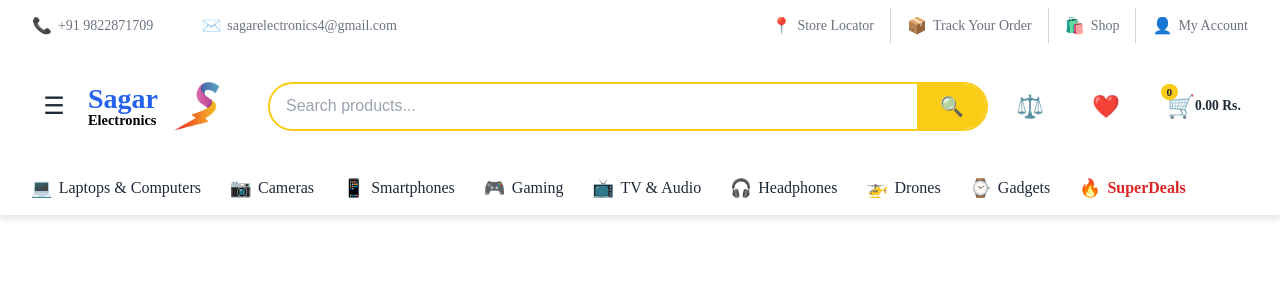
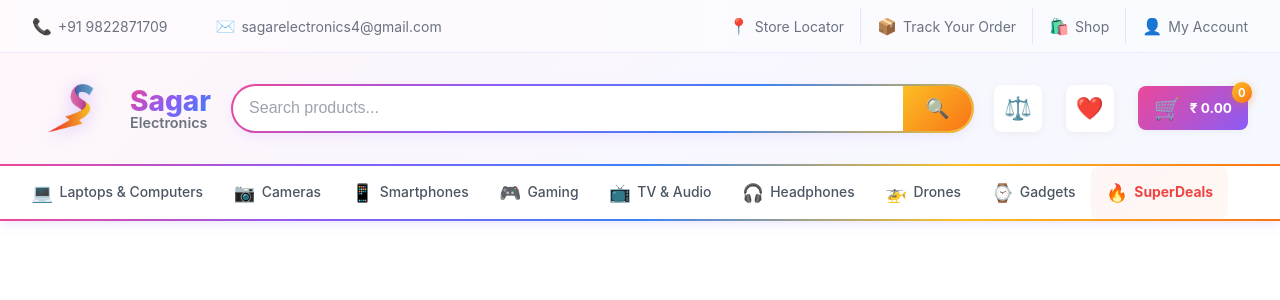
Before and after one commit to KrishnaPahune/Projects, a React (Vite) app in the folder Sagar/sagar/: page / in a window 1280 px wide. Shown: the top 300 px of the page. Built offline with nearby package versions, Linux system fonts and the light colour scheme.

Commit message:
synced the navbar theme with logo

```diff
--- a/Sagar/sagar/src/App.jsx
+++ b/Sagar/sagar/src/App.jsx
@@ -1,5 +1,6 @@
 import React from 'react'
 import Home from './pages/Home'
+import './global.css'
 function App() {
   return (
     <div>
--- a/Sagar/sagar/src/components/Header/BottomBar.css
+++ b/Sagar/sagar/src/components/Header/BottomBar.css
@@ -1,102 +1,171 @@
-/* BottomBar Styles */
+/* BottomBar - Updated with Brand Theme */
 
-/* Move variables to global.css later */
-:root {
-  --accent-color: #2563eb;
-  --text-dark: #1f2937;
-  --bg-white: #ffffff;
-  --bg-light: #f3f4f6;
-  --border-color: #d1d5db;
+/* Mobile First - Hidden */
+.bottom-bar {
+  display: none;
 }
 
-/* ✅ MOBILE FIRST — Hidden */
-.bottom-bar{
-    display:none;
-}
-
-
-/* ✅ Show only on Tablet + Desktop */
-@media (min-width:769px){
+/* Show only on Tablet + Desktop */
+@media (min-width: 769px) {
 
   .bottom-bar {
-    display:block;
-    background-color: var(--bg-white);
+    display: block;
+    background: white;
+    border-bottom: 2px solid transparent;
+    border-image: linear-gradient(90deg, #ec4899, #8b5cf6, #3b82f6, #fbbf24, #f97316) 1;
+    box-shadow: 0 2px 8px rgba(139, 92, 246, 0.05);
   }
 
   .bottom-bar-container {
-    max-width:1280px;   /* more premium than 1400 */
-    margin:0 auto;
-    padding:0 1rem;
-    display:flex;
-    align-items:center;
+    max-width: 1280px;
+    margin: 0 auto;
+    padding: 0 1rem;
+    display: flex;
+    align-items: center;
   }
 
   .categories-list {
-    display:flex;
-    list-style:none;
-    width:100%;
-    margin:0;
-    padding:0;
-
-    /* smooth horizontal scrolling if needed */
-    overflow-x:auto;
-    scrollbar-width:none;
+    display: flex;
+    list-style: none;
+    width: 100%;
+    margin: 0;
+    padding: 0;
+    overflow-x: auto;
+    scrollbar-width: none;
+    flex-wrap: nowrap;
   }
 
-  .categories-list::-webkit-scrollbar{
-      display:none;
+  .categories-list::-webkit-scrollbar {
+    display: none;
   }
 
-  .category-item{
-      flex-shrink:0;
+  .category-item {
+    flex-shrink: 0;
+    position: relative;
   }
 
   .category-link {
-    display:flex;
-    align-items:center;
-    gap:0.4rem;
-
-    padding:1rem 0.9rem;
-    text-decoration:none;
-    color:var(--text-dark);
-
-    font-size:1rem;
-    font-weight:500;
-
-    border-radius:0.375rem;
-    white-space:nowrap;
-
-    transition: background 0.25s ease, color 0.25s ease;
+    display: flex;
+    align-items: center;
+    gap: 0.4rem;
+    padding: 1rem 0.85rem;
+    text-decoration: none;
+    color: #4b5563;
+    font-size: 0.85rem;
+    font-weight: 500;
+    border-radius: 0.5rem;
+    white-space: nowrap;
+    transition: all 0.3s ease;
+    position: relative;
   }
 
-  .category-link:hover{
-      background-color:var(--bg-light);
-      color:var(--accent-color);
+  .category-link::before {
+    content: '';
+    position: absolute;
+    bottom: 0;
+    left: 50%;
+    width: 0;
+    height: 3px;
+    background: linear-gradient(90deg, #ec4899, #8b5cf6, #3b82f6);
+    transition: all 0.3s ease;
+    transform: translateX(-50%);
+    border-radius: 3px 3px 0 0;
   }
 
-  .category-icon{
-      font-size:1.1rem;
+  .category-link:hover {
+    background: linear-gradient(135deg, rgba(236, 72, 153, 0.08), rgba(139, 92, 246, 0.08));
+    color: #8b5cf6;
+    transform: translateY(-2px);
   }
 
-  /* SuperDeals */
-  .super-deals .category-link{
-      color:#dc2626;
-      font-weight:700;
+  .category-link:hover::before {
+    width: 100%;
   }
 
-  .super-deals .category-link:hover{
-      background:#fef2f2;
+  .category-icon {
+    font-size: 1.1rem;
+    transition: transform 0.3s ease;
   }
 
+  .category-link:hover .category-icon {
+    transform: scale(1.15);
+  }
+
+  /* SuperDeals Special Styling */
+  .super-deals .category-link {
+    color: #ef4444;
+    font-weight: 700;
+    background: linear-gradient(135deg, rgba(239, 68, 68, 0.05), rgba(249, 115, 22, 0.05));
+  }
+
+  .super-deals .category-link::before {
+    background: linear-gradient(90deg, #ef4444, #f97316, #fbbf24);
+  }
+
+  .super-deals .category-link:hover {
+    background: linear-gradient(135deg, rgba(239, 68, 68, 0.12), rgba(249, 115, 22, 0.12));
+    color: #dc2626;
+    box-shadow: 0 4px 12px rgba(239, 68, 68, 0.2);
+  }
+
+  .super-deals .category-icon {
+    animation: pulse 2s infinite;
+  }
+
+  @keyframes pulse {
+    0%, 100% {
+      transform: scale(1);
+    }
+    50% {
+      transform: scale(1.1);
+    }
+  }
 }
 
+/* Tablet fine tuning */
+@media (min-width: 769px) and (max-width: 1024px) {
+  .category-link {
+    padding: 1rem 0.75rem;
+    font-size: 0.82rem;
+    gap: 0.35rem;
+  }
+}
 
-/* Tablet fine tuning */
-@media (min-width:769px) and (max-width:1024px){
+/* Desktop */
+@media (min-width: 1025px) {
+  .category-link {
+    padding: 1rem 0.95rem;
+    font-size: 0.87rem;
+  }
+}
 
-  .category-link{
-      padding:1rem 0.7rem;
-      font-size:0.8rem;
+/* Large Desktop */
+@media (min-width: 1400px) {
+  .category-link {
+    padding: 1rem 1.15rem;
+    font-size: 0.92rem;
+  }
+}
+
+/* Accessibility */
+@media (prefers-contrast: high) {
+  .category-link:focus {
+    outline: 3px solid #8b5cf6;
+    outline-offset: 2px;
   }
 
+  .bottom-bar {
+    border-bottom: 3px solid #8b5cf6;
+  }
 }
+
+@media (prefers-reduced-motion: reduce) {
+  .category-link,
+  .category-link::before,
+  .category-icon,
+  .super-deals .category-icon {
+    transition: none;
+    transform: none !important;
+    animation: none !important;
+  }
+}
--- a/Sagar/sagar/src/components/Header/BottomBar.jsx
+++ b/Sagar/sagar/src/components/Header/BottomBar.jsx
@@ -2,7 +2,6 @@ import React from 'react';
 import './BottomBar.css';
 
 const BottomBar = () => {
-
   const categories = [
     { name: 'Laptops & Computers', icon: '💻', link: '/category/laptops' },
     { name: 'Cameras', icon: '📷', link: '/category/cameras' },
--- a/Sagar/sagar/src/components/Header/Header.css
+++ b/Sagar/sagar/src/components/Header/Header.css
@@ -1,20 +1,9 @@
-/* Header Parent Component Styles */
+/* Header Parent Component - Updated with Brand Theme */
+
 * {
   margin: 0;
   padding: 0;
   box-sizing: border-box;
-}
-
-:root {
-  --primary-color: #91b8d4;
-  --accent-color: #2563eb;
-  --text-dark: #1f2937;
-  --text-light: #6b7280;
-  --bg-white: #ffffff;
-  --bg-light: #f3f4f6;
-  --border-color: #d1d5db;
-  --shadow-md: 0 4px 6px rgba(0, 0, 0, 0.1);
-  --shadow-lg: 0 10px 15px rgba(0, 0, 0, 0.1);
 }
 
 /* Header Container */
@@ -23,8 +12,8 @@
   position: sticky;
   top: 0;
   z-index: 1000;
-  background-color: var(--bg-white);
-  box-shadow: var(--shadow-md);
+  background-color: white;
+  box-shadow: 0 4px 12px rgba(139, 92, 246, 0.1);
 }
 
 /* ============================================
@@ -36,7 +25,8 @@
   left: 0;
   right: 0;
   bottom: 0;
-  background-color: rgba(0, 0, 0, 0.5);
+  background: linear-gradient(135deg, rgba(236, 72, 153, 0.3), rgba(139, 92, 246, 0.3));
+  backdrop-filter: blur(4px);
   z-index: 1001;
   animation: fadeIn 0.3s ease;
 }
@@ -57,9 +47,9 @@
   bottom: 0;
   width: 280px;
   max-width: 85vw;
-  background-color: var(--bg-white);
+  background: white;
   z-index: 1002;
-  box-shadow: var(--shadow-lg);
+  box-shadow: 4px 0 24px rgba(139, 92, 246, 0.2);
   overflow-y: auto;
   animation: slideIn 0.3s ease;
 }
@@ -78,8 +68,9 @@
   justify-content: space-between;
   align-items: center;
   padding: 1.5rem;
-  border-bottom: 1px solid var(--border-color);
-  background-color: var(--primary-color);
+  border-bottom: 2px solid transparent;
+  border-image: linear-gradient(90deg, #ec4899, #8b5cf6, #3b82f6) 1;
+  background: linear-gradient(135deg, rgba(236, 72, 153, 0.05), rgba(139, 92, 246, 0.05));
   position: sticky;
   top: 0;
   z-index: 10;
@@ -87,28 +78,34 @@
 
 .mobile-menu-header h3 {
   font-size: 1.25rem;
-  color: var(--text-dark);
-  font-weight: 700;
+  background: linear-gradient(135deg, #ec4899, #8b5cf6, #3b82f6);
+  -webkit-background-clip: text;
+  -webkit-text-fill-color: transparent;
+  background-clip: text;
+  font-weight: 800;
 }
 
 .close-btn {
-  background: none;
+  background: linear-gradient(135deg, #ec4899, #8b5cf6);
   border: none;
-  font-size: 1.75rem;
+  font-size: 1.5rem;
   cursor: pointer;
-  color: var(--text-dark);
-  padding: 0.25rem;
-  width: 36px;
-  height: 36px;
+  color: white;
+  padding: 0.5rem;
+  width: 40px;
+  height: 40px;
   display: flex;
   align-items: center;
   justify-content: center;
-  border-radius: 0.375rem;
-  transition: background-color 0.3s ease;
+  border-radius: 0.5rem;
+  transition: all 0.3s ease;
+  box-shadow: 0 4px 12px rgba(139, 92, 246, 0.3);
 }
 
 .close-btn:hover {
-  background-color: rgba(0, 0, 0, 0.1);
+  background: linear-gradient(135deg, #db2777, #7c3aed);
+  transform: rotate(90deg);
+  box-shadow: 0 6px 16px rgba(139, 92, 246, 0.4);
 }
 
 .mobile-nav {
@@ -123,21 +120,37 @@
   gap: 0.75rem;
   padding: 1rem 1.5rem;
   text-decoration: none;
-  color: var(--text-dark);
+  color: #4b5563;
   font-size: 1rem;
   font-weight: 500;
-  border-bottom: 1px solid var(--border-color);
+  border-bottom: 1px solid rgba(139, 92, 246, 0.1);
   transition: all 0.3s ease;
+  position: relative;
+}
+
+.mobile-nav-link::before {
+  content: '';
+  position: absolute;
+  left: 0;
+  top: 0;
+  bottom: 0;
+  width: 0;
+  background: linear-gradient(135deg, #ec4899, #8b5cf6);
+  transition: width 0.3s ease;
 }
 
 .mobile-nav-link:hover {
-  background-color: var(--bg-light);
-  color: var(--accent-color);
+  background: linear-gradient(90deg, rgba(236, 72, 153, 0.08), rgba(139, 92, 246, 0.08));
+  color: #8b5cf6;
   padding-left: 2rem;
 }
 
+.mobile-nav-link:hover::before {
+  width: 4px;
+}
+
 .mobile-nav-link:active {
-  background-color: var(--primary-color);
+  background: linear-gradient(90deg, rgba(236, 72, 153, 0.15), rgba(139, 92, 246, 0.15));
 }
 
 /* ============================================
@@ -147,7 +160,7 @@
 /* Mobile - Below 768px */
 @media (max-width: 768px) {
   .header {
-    box-shadow: 0 2px 4px rgba(0, 0, 0, 0.1);
+    box-shadow: 0 2px 8px rgba(139, 92, 246, 0.08);
   }
 
   .mobile-menu {
@@ -168,11 +181,6 @@
   }
 }
 
-/* Desktop - Above 1024px */
-@media (min-width: 1025px) {
-  /* Mobile menu hidden on desktop as hamburger is hidden */
-}
-
 /* ============================================
    ACCESSIBILITY
    ============================================ */
@@ -180,18 +188,18 @@
 /* Focus Styles */
 .close-btn:focus,
 .mobile-nav-link:focus {
-  outline: 2px solid var(--accent-color);
+  outline: 3px solid #8b5cf6;
   outline-offset: 2px;
 }
 
 /* High Contrast Mode */
 @media (prefers-contrast: high) {
   .mobile-menu {
-    border: 2px solid var(--text-dark);
+    border: 2px solid #8b5cf6;
   }
 
   .mobile-nav-link {
-    border-bottom: 2px solid var(--text-dark);
+    border-bottom: 2px solid #8b5cf6;
   }
 }
 
@@ -200,9 +208,11 @@
   .overlay,
   .mobile-menu,
   .mobile-nav-link,
+  .mobile-nav-link::before,
   .close-btn {
     animation: none !important;
     transition: none !important;
+    transform: none !important;
   }
 }
 
--- a/Sagar/sagar/src/components/Header/MiddleBar.css
+++ b/Sagar/sagar/src/components/Header/MiddleBar.css
@@ -1,24 +1,11 @@
-/* NOTE:
-Move :root variables to global.css later
-*/
+/* MiddleBar - Updated with Brand Theme */
 
-:root {
-  --accent-color: #2563eb;
-  --accent-yellow: #facc15; /* upgraded yellow */
-  --text-dark: #1f2937;
-  --text-light: #6b7280;
-  --text-muted: #9ca3af;
-  --bg-white: #ffffff;
-  --bg-light: #f3f4f6;
-  --border-color: #FACD15;
-}
+.middle-bar {
+  background: linear-gradient(135deg, rgba(236, 72, 153, 0.05) 0%, rgba(139, 92, 246, 0.05) 50%, rgba(59, 130, 246, 0.05) 100%);
+  padding: 0.65rem 0;
+  border-bottom: 2px solid transparent;
+  border-image: linear-gradient(90deg, #ec4899, #8b5cf6, #3b82f6, #fbbf24, #f97316) 1;
 
-/* Main Header */
-.middle-bar {
-  background-color: var(--bg-white);
-  padding: 0.65rem 0;
-
-  /* makes site feel instantly modern */
   position: sticky;
   top: 0;
   z-index: 999;
@@ -27,7 +14,6 @@ Move :root variables to global.css later
 .middle-bar-container {
   margin: 0 1rem;
   padding: 0 1rem;
-
   display: flex;
   align-items: center;
   justify-content: space-between;
@@ -35,7 +21,6 @@ Move :root variables to global.css later
 }
 
 /* Logo Section */
-
 .logo-section {
   display: flex;
   align-items: center;
@@ -43,27 +28,26 @@ Move :root variables to global.css later
 }
 
 .menu-toggle {
-  background: none;
+  background: linear-gradient(135deg, #ec4899, #8b5cf6);
   border: none;
   cursor: pointer;
   padding: 0.5rem;
-
   font-size: 1.5rem;
-  color: var(--text-dark);
-
+  color: white;
   display: flex;
   align-items: center;
   justify-content: center;
-
-  border-radius: 0.375rem;
-  transition: background-color 0.25s ease;
-
+  border-radius: 0.5rem;
+  transition: all 0.3s ease;
   min-width: 44px;
   min-height: 44px;
+  box-shadow: 0 4px 12px rgba(139, 92, 246, 0.3);
 }
 
 .menu-toggle:hover {
-  background-color: var(--bg-light);
+  background: linear-gradient(135deg, #db2777, #7c3aed);
+  transform: translateY(-2px);
+  box-shadow: 0 6px 16px rgba(139, 92, 246, 0.4);
 }
 
 .logo {
@@ -72,11 +56,18 @@ Move :root variables to global.css later
   font-weight: 700;
   line-height: 1.1;
   align-items: center;
+  gap: 0.5rem;
 }
 
 .logo-img {
   width: 90px;
   height: auto;
+  filter: drop-shadow(0 2px 8px rgba(139, 92, 246, 0.3));
+  transition: transform 0.3s ease;
+}
+
+.logo-img:hover {
+  transform: scale(1.05);
 }
 
 .logo-text {
@@ -84,37 +75,44 @@ Move :root variables to global.css later
   flex-direction: column;
   gap: 0.1rem;
 }
-.logo-text-main{
+
+.logo-text-main {
   font-size: 1.75rem;
-  color: var(--accent-color);
+  background: linear-gradient(135deg, #ec4899, #8b5cf6, #3b82f6);
+  -webkit-background-clip: text;
+  -webkit-text-fill-color: transparent;
+  background-clip: text;
+  font-weight: 800;
 }
 
 .logo-text-sub {
   font-size: 0.9rem;
-  color: black;
+  color: #6b7280;
   margin-top: -4px;
+  font-weight: 600;
 }
 
-
-/* Search Section — MOST IMPORTANT */
-
+/* Search Section */
 .search-section {
   flex: 1;
   max-width: 1500px;
-
   display: flex;
   align-items: center;
-
   background-color: white;
-  border: 2px solid #facc15;
+  border: 2px solid transparent;
   border-radius: 2rem;
-
   overflow: hidden;
-  transition: border-color 0.25s ease;
+  transition: all 0.3s ease;
+  box-shadow: 0 4px 12px rgba(139, 92, 246, 0.1);
+  background-image: linear-gradient(white, white),
+                    linear-gradient(135deg, #ec4899, #8b5cf6, #3b82f6, #fbbf24);
+  background-origin: border-box;
+  background-clip: padding-box, border-box;
 }
 
 .search-section:focus-within {
-  border-color: var(--accent-color);
+  box-shadow: 0 6px 20px rgba(139, 92, 246, 0.25);
+  transform: translateY(-1px);
 }
 
 .search-input {
@@ -122,32 +120,35 @@ Move :root variables to global.css later
   padding: 0.7rem 1rem;
   border: none;
   background: transparent;
-
   font-size: 1rem;
   outline: none;
-  color: var(--text-dark);
+  color: #1f2937;
 }
 
 .search-input::placeholder {
-  color: var(--text-muted);
+  color: #9ca3af;
 }
 
 .search-button {
-  background-color: var(--accent-yellow);
+  background: linear-gradient(135deg, #fbbf24, #f97316);
   border: none;
-
   padding: 0.7rem 1.4rem;
   cursor: pointer;
-
   display: flex;
   align-items: center;
   justify-content: center;
-
-  transition: background-color 0.25s ease;
+  transition: all 0.3s ease;
+  color: white;
+  font-weight: 600;
 }
 
 .search-button:hover {
-  background-color: #fbbf24;
+  background: linear-gradient(135deg, #f59e0b, #ea580c);
+  box-shadow: 0 4px 12px rgba(249, 115, 22, 0.4);
+}
+
+.search-button:active {
+  transform: scale(0.98);
 }
 
 .search-icon {
@@ -155,67 +156,74 @@ Move :root variables to global.css later
 }
 
 /* Actions Section */
-
 .actions-section {
   display: flex;
   align-items: center;
-  gap: 2rem;
+  gap: 1.5rem;
 }
 
 .action-btn {
-  background: none;
-  border: none;
+  background: white;
+  border: 2px solid transparent;
   cursor: pointer;
-
-  padding: 0.45rem;
-  color: var(--text-dark);
-
+  padding: 0.5rem;
+  color: #4b5563;
   font-size: 1.4rem;
-
   display: flex;
   align-items: center;
   justify-content: center;
-
-  border-radius: 0.375rem;
-  transition: background-color 0.25s ease;
-
+  border-radius: 0.5rem;
+  transition: all 0.3s ease;
   text-decoration: none;
   position: relative;
-
   min-width: 44px;
   min-height: 44px;
+  box-shadow: 0 2px 8px rgba(0, 0, 0, 0.05);
 }
 
 .action-btn:hover {
-  background-color: var(--bg-light);
+  background: linear-gradient(135deg, rgba(236, 72, 153, 0.1), rgba(139, 92, 246, 0.1));
+  border-color: #8b5cf6;
+  transform: translateY(-2px);
+  box-shadow: 0 4px 12px rgba(139, 92, 246, 0.2);
+}
+
+.cart-button {
+  background: linear-gradient(135deg, #ec4899, #8b5cf6);
+  color: white;
+  border: none;
+  gap: 0.5rem;
+  padding: 0.5rem 1rem;
+}
+
+.cart-button:hover {
+  background: linear-gradient(135deg, #db2777, #7c3aed);
+  box-shadow: 0 6px 16px rgba(139, 92, 246, 0.4);
 }
 
 .cart-badge {
   position: absolute;
-  top: 0px;
-  left: 1px;
-
-  background-color: var(--accent-yellow);
-  color: var(--text-dark);
-
+  top: -4px;
+  right: -4px;
+  background: linear-gradient(135deg, #fbbf24, #f97316);
+  color: white;
   font-size: 0.7rem;
   font-weight: 700;
-
-  padding: 0.1rem 0.35rem;
+  padding: 0.2rem 0.4rem;
   border-radius: 9999px;
+  min-width: 20px;
+  text-align: center;
+  box-shadow: 0 2px 8px rgba(249, 115, 22, 0.4);
 }
 
 .cart-total {
   font-size: 0.85rem;
-  font-weight: 600;
-  color: var(--text-dark);
+  font-weight: 700;
+  color: white;
 }
 
 /* ================= MOBILE ================= */
-
-/* Mobile Responsive */
 @media (max-width: 768px) {
-
   .middle-bar {
     padding: 0.6rem 0;
   }
@@ -226,9 +234,20 @@ Move :root variables to global.css later
     padding: 0 0.75rem;
   }
 
-  /* Row 1 → Logo + Icons */
   .logo-section {
     flex: 1;
+  }
+
+  .logo-img {
+    width: 70px;
+  }
+
+  .logo-text-main {
+    font-size: 1.4rem;
+  }
+
+  .logo-text-sub {
+    font-size: 0.75rem;
   }
 
   .actions-section {
@@ -236,18 +255,13 @@ Move :root variables to global.css later
     gap: 0.5rem;
   }
 
-  /* ⭐ Row 2 → Search Bar */
   .search-section {
     order: 3;
     flex-basis: 100%;
     width: 100%;
     max-width: 100%;
-
     margin-top: 0.4rem;
-
-    /* Optional but makes it look premium */
     border-radius: 32px;
-    box-shadow: 0 4px 10px rgba(0,0,0,0.05);
   }
 
   .search-input {
@@ -266,37 +280,47 @@ Move :root variables to global.css later
   .action-btn {
     padding: 0.375rem;
   }
+
+  .menu-toggle {
+    min-width: 40px;
+    min-height: 40px;
+  }
 }
 
-
 /* Tablet */
-
 @media (min-width: 769px) and (max-width: 1024px) {
-
   .search-section {
     max-width: 520px;
   }
 
+  .logo-img {
+    width: 80px;
+  }
 }
 
+/* Desktop Enhancement */
+@media (min-width: 1025px) {
+  .menu-toggle {
+    display: none;
+  }
+}
 
+/* Accessibility */
 @media (prefers-contrast: high) {
-
   .action-btn:focus,
   .search-button:focus,
   .menu-toggle:focus {
-    outline: 2px solid var(--accent-color);
+    outline: 3px solid #8b5cf6;
     outline-offset: 2px;
   }
-
 }
 
 @media (prefers-reduced-motion: reduce) {
-
   .action-btn,
   .search-button,
-  .menu-toggle {
+  .menu-toggle,
+  .logo-img {
     transition: none;
+    transform: none !important;
   }
-
 }
--- a/Sagar/sagar/src/components/Header/MiddleBar.jsx
+++ b/Sagar/sagar/src/components/Header/MiddleBar.jsx
@@ -1,6 +1,6 @@
-import React, { useState } from 'react';
+import React from 'react';
 import './MiddleBar.css';
-import logo from '../../assets/images/sagar_logo.png'
+import logo from '../../assets/images/sagar_logo.png';
 
 const MiddleBar = ({ onMenuToggle }) => {
   return (
@@ -16,11 +16,11 @@ const MiddleBar = ({ onMenuToggle }) => {
             <span className="menu-icon">☰</span>
           </button>
           <a href="/" className="logo">
-            <span className='logo-text'>
-                <span className="logo-text-main">Sagar</span>
-                <span className="logo-text-sub">Electronics</span>
-            </span>
-            <img src={logo} alt="Sagar Electronics Logo" className='logo-img' />
+            <img src={logo} alt="Sagar Electronics Logo" className="logo-img" />
+            <div className="logo-text">
+              <span className="logo-text-main">Sagar</span>
+              <span className="logo-text-sub">Electronics</span>
+            </div>
           </a>
         </div>
 
@@ -47,7 +47,7 @@ const MiddleBar = ({ onMenuToggle }) => {
           <a href="/cart" className="action-btn cart-button">
             <span className="action-icon">🛒</span>
             <span className="cart-badge">0</span>
-            <span className="cart-total">0.00 Rs.</span>
+            <span className="cart-total">₹ 0.00</span>
           </a>
         </div>
       </div>
--- a/Sagar/sagar/src/components/Header/TopBar.css
+++ b/Sagar/sagar/src/components/Header/TopBar.css
@@ -1,23 +1,10 @@
-/* TopBar Styles */
+/* TopBar - Updated with Brand Theme */
 
-/* NOTE:
-Move :root variables to a global CSS file later (recommended)
-*/
-
-:root {
-  --primary-color: #91b8d4;
-  --primary-light: #b8d4e8;
-  --accent-color: #2563eb;
-  --text-dark: #1f2937;
-  --text-light: #6b7280;
-  --separator-color: #d1d5db;
-}
-
-/* MOBILE FIRST → Hidden by default */
+/* Hidden by default (Mobile First) */
 .top-bar {
   display: none;
-  background-color: #ffffff;
-  color: var(--text-dark);
+  background: linear-gradient(90deg, rgba(236, 72, 153, 0.03), rgba(139, 92, 246, 0.03), rgba(59, 130, 246, 0.03));
+  border-bottom: 1px solid rgba(139, 92, 246, 0.1);
   padding: 0.5rem 0;
   font-size: 0.875rem;
 }
@@ -30,9 +17,8 @@ Move :root variables to a global CSS file later (recommended)
   }
 
   .top-bar-container {
-    margin: 0 ;
+    margin: 0;
     padding: 0 1rem;
-
     display: flex;
     justify-content: space-between;
     align-items: center;
@@ -56,54 +42,84 @@ Move :root variables to a global CSS file later (recommended)
     display: flex;
     align-items: center;
     gap: 0.375rem;
-
-    color: var(--text-light);
+    color: #6b7280;
     text-decoration: none;
     font-size: 0.875rem;
-
     padding: 0.5rem 1rem;
-    transition: color 0.25s ease;
+    transition: all 0.3s ease;
+    position: relative;
   }
 
   .top-bar-link:hover {
-    color: var(--accent-color);
+    color: #8b5cf6;
+    background: linear-gradient(135deg, rgba(236, 72, 153, 0.05), rgba(139, 92, 246, 0.05));
   }
 
   .top-bar-link .icon {
     font-size: 1rem;
+    transition: transform 0.3s ease;
   }
 
-  /* separators */
+  .top-bar-link:hover .icon {
+    transform: scale(1.1);
+  }
+
+  /* Gradient separators */
   .top-bar-right .top-bar-link {
-    border-right: 1px solid var(--separator-color);
+    border-right: 1px solid rgba(139, 92, 246, 0.15);
   }
 
   .top-bar-right .top-bar-link:last-child {
     border-right: none;
   }
+
+  /* Add subtle gradient underline on hover */
+  .top-bar-link::after {
+    content: '';
+    position: absolute;
+    bottom: 0;
+    left: 50%;
+    width: 0;
+    height: 2px;
+    background: linear-gradient(90deg, #ec4899, #8b5cf6);
+    transition: all 0.3s ease;
+    transform: translateX(-50%);
+  }
+
+  .top-bar-link:hover::after {
+    width: 80%;
+  }
 }
-
 
 /* Tablet Fine Tuning */
 @media (min-width: 769px) and (max-width: 1024px) {
-
   .top-bar-link {
     padding: 0.5rem 0.75rem;
     font-size: 0.8rem;
   }
 }
 
-
 /* Accessibility */
 @media (prefers-contrast: high) {
-
   .top-bar {
-    border-bottom: 2px solid var(--text-dark);
+    border-bottom: 2px solid #8b5cf6;
   }
 
   .top-bar-link:focus {
-    outline: 2px solid var(--accent-color);
+    outline: 2px solid #8b5cf6;
     outline-offset: 2px;
   }
 
+  .top-bar-right .top-bar-link {
+    border-right: 2px solid #8b5cf6;
+  }
 }
+
+@media (prefers-reduced-motion: reduce) {
+  .top-bar-link,
+  .top-bar-link .icon,
+  .top-bar-link::after {
+    transition: none;
+    transform: none !important;
+  }
+}
--- a/Sagar/sagar/src/components/Header/TopBar.jsx
+++ b/Sagar/sagar/src/components/Header/TopBar.jsx
@@ -1,5 +1,6 @@
 import React from 'react';
 import './TopBar.css';
+
 const TopBar = () => {
   return (
     <div className="top-bar">
@@ -9,11 +10,9 @@ const TopBar = () => {
             <span className="icon">📞</span>
             <span>+91 9822871709</span>
           </a>
-          <a href="mailto:info@sagarelectronics.com" className="top-bar-link">
+          <a href="mailto:sagarelectronics4@gmail.com" className="top-bar-link">
             <span className="icon">✉️</span>
-            <span>sagarelectronics4@gmail.com
-
-            </span>
+            <span>sagarelectronics4@gmail.com</span>
           </a>
         </div>
         <div className="top-bar-right">
--- /dev/null
+++ b/Sagar/sagar/src/global.css
@@ -0,0 +1,81 @@
+/* ================================================
+   SAGAR ELECTRONICS - GLOBAL THEME VARIABLES
+   Based on the brand logo gradient colors
+   ================================================ */
+
+:root {
+  /* Brand Colors from Logo */
+  --brand-pink: #ec4899;
+  --brand-purple: #8b5cf6;
+  --brand-blue: #3b82f6;
+  --brand-orange: #f97316;
+  --brand-yellow: #fbbf24;
+  --brand-red: #ef4444;
+
+  /* Primary Gradient */
+  --gradient-primary: linear-gradient(135deg, #ec4899 0%, #8b5cf6 25%, #3b82f6 50%, #fbbf24 75%, #f97316 100%);
+  --gradient-hover: linear-gradient(135deg, #db2777 0%, #7c3aed 25%, #2563eb 50%, #f59e0b 75%, #ea580c 100%);
+
+  /* Accent Colors */
+  --accent-primary: #8b5cf6;
+  --accent-secondary: #f97316;
+  --accent-highlight: #fbbf24;
+
+  /* Text Colors */
+  --text-dark: #1f2937;
+  --text-medium: #4b5563;
+  --text-light: #6b7280;
+  --text-muted: #9ca3af;
+
+  /* Background Colors */
+  --bg-white: #ffffff;
+  --bg-light: #f9fafb;
+  --bg-gray: #f3f4f6;
+
+  /* Border & Separator */
+  --border-color: #e5e7eb;
+  --separator-color: #d1d5db;
+
+  /* Shadows */
+  --shadow-sm: 0 1px 2px rgba(0, 0, 0, 0.05);
+  --shadow-md: 0 4px 6px rgba(0, 0, 0, 0.07);
+  --shadow-lg: 0 10px 15px rgba(0, 0, 0, 0.1);
+  --shadow-xl: 0 20px 25px rgba(0, 0, 0, 0.15);
+
+  /* Glow Effects */
+  --glow-pink: 0 0 20px rgba(236, 72, 153, 0.3);
+  --glow-purple: 0 0 20px rgba(139, 92, 246, 0.3);
+  --glow-blue: 0 0 20px rgba(59, 130, 246, 0.3);
+  --glow-orange: 0 0 20px rgba(249, 115, 22, 0.3);
+}
+
+/* Global Reset */
+* {
+  margin: 0;
+  padding: 0;
+  box-sizing: border-box;
+}
+
+body {
+  font-family: -apple-system, BlinkMacSystemFont, 'Segoe UI', 'Roboto', 'Oxygen',
+    'Ubuntu', 'Cantarell', 'Fira Sans', 'Droid Sans', 'Helvetica Neue',
+    sans-serif;
+  -webkit-font-smoothing: antialiased;
+  -moz-osx-font-smoothing: grayscale;
+}
+
+/* Smooth Scroll */
+html {
+  scroll-behavior: smooth;
+}
+
+/* Selection Color */
+::selection {
+  background-color: var(--brand-purple);
+  color: white;
+}
+
+::-moz-selection {
+  background-color: var(--brand-purple);
+  color: white;
+}
```
